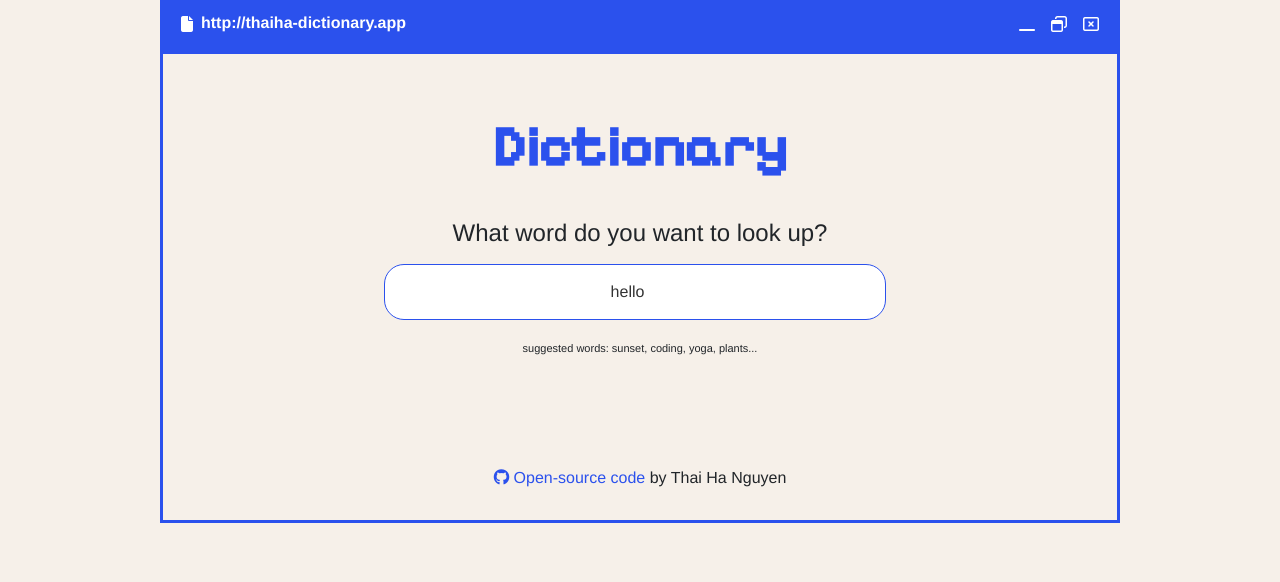
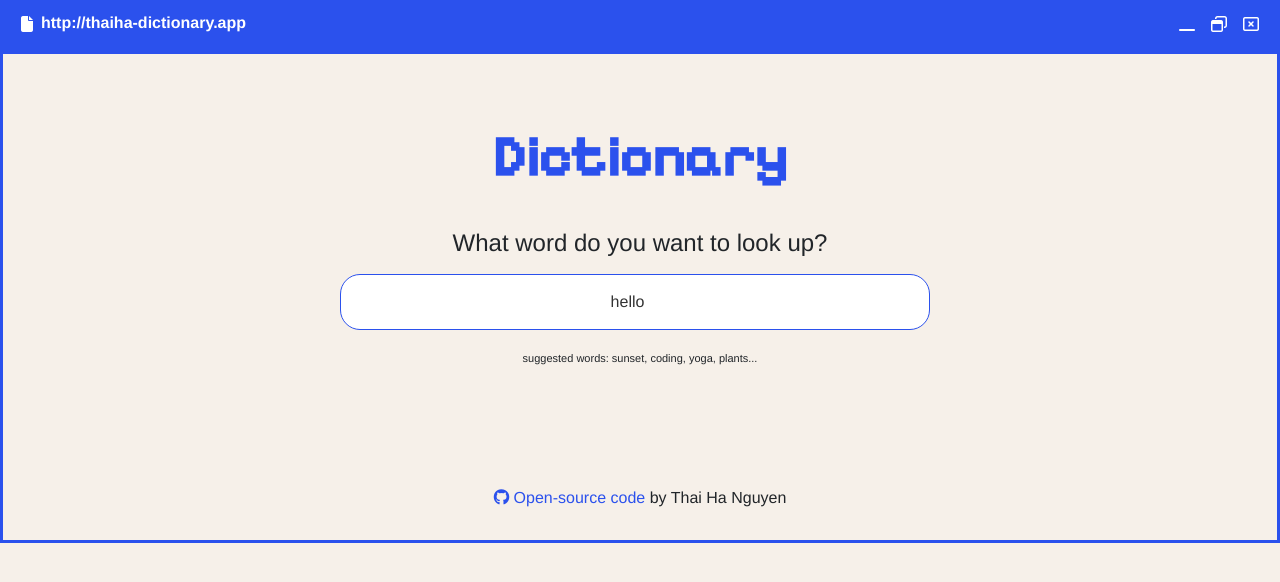
Before and after one commit to thaihanguyen98/dictionary-app-project, a React (Create React App) app: page / in a window 1280 px wide. Shown: the top 582 px of the page. Built offline with nearby package versions, Linux system fonts and the light colour scheme; no server answers.

Commit message:
minimise the tab bar

```diff
--- a/src/App.css
+++ b/src/App.css
@@ -2,10 +2,15 @@ body {
   background: #f6f0e9;
   font-family: Helvetica, sans-serif;
   font-weight: normal;
+  border: 3px solid #2b51ed;
 }
 
 a {
   color: #9670f4;
+}
+.App-header {
+  margin: 0 auto;
+  width: 100%;
 }
 
 .App-footer {
@@ -28,7 +33,6 @@ a {
 }
 
 .App {
-  max-width: 960px;
+  max-width: 1440px;
   margin: 0 auto;
-  border: 3px solid #2b51ed;
 }
--- a/src/App.js
+++ b/src/App.js
@@ -5,6 +5,19 @@ import React from "react";
 function App() {
   return (
     <div className="App">
+      <header className="App-header ">
+        <div className="tab-bar d-flex justify-content-between ">
+          <div className="d-flex align-self-center">
+            <i class="fa-solid fa-file"></i>
+            <p>http://thaiha-dictionary.app</p>
+          </div>
+          <div className="align-items-center">
+            <i class="fa-solid fa-window-minimize"></i>
+            <i class="fa-regular fa-window-restore"></i>
+            <i class="fa-regular fa-rectangle-xmark"></i>
+          </div>
+        </div>
+      </header>
       <Dictionary defaultKeyword="hello" />
       <footer className="App-footer">
         {" "}
--- a/src/Dictionary.css
+++ b/src/Dictionary.css
@@ -1,8 +1,3 @@
-.App-header {
-  margin: 0 auto;
-  width: 100%;
-}
-
 .tab-bar {
   padding: 5px 10px 3px;
   background-color: #2b51ed;
@@ -19,13 +14,13 @@
 }
 
 .header-body {
-  padding: 60px 20px;
+  padding: 60px 40px 80px;
   margin: 0 auto;
   text-align: center;
 }
 
 main {
-  padding: 10px 30px;
+  padding: 10px 60px;
 }
 
 .Dictionary section {
--- a/src/Dictionary.js
+++ b/src/Dictionary.js
@@ -47,19 +47,8 @@ export default function Dictionary(props) {
   if (loaded) {
     return (
       <div className="Dictionary">
-        <header className="App-header">
-          <div className="tab-bar d-flex justify-content-between ">
-            <div className="d-flex align-self-center">
-              <i class="fa-solid fa-file"></i>
-              <p>http://thaiha-dictionary.app</p>
-            </div>
-            <div className="align-items-center">
-              <i class="fa-solid fa-window-minimize"></i>
-              <i class="fa-regular fa-window-restore"></i>
-              <i class="fa-regular fa-rectangle-xmark"></i>
-            </div>
-          </div>
-          <div className="header-body">
+        <main>
+          <div className="header-body app-header">
             <h1>Dictionary</h1>
             <h2 className="mb-3">What word do you want to look up?</h2>
             <div className="search-form">
@@ -75,9 +64,6 @@ export default function Dictionary(props) {
               suggested words: sunset, coding, yoga, plants...
             </div>
           </div>
-        </header>
-
-        <main>
           <div className="container">
             <Results results={results} />
             <Photos photos={photos} />
```
